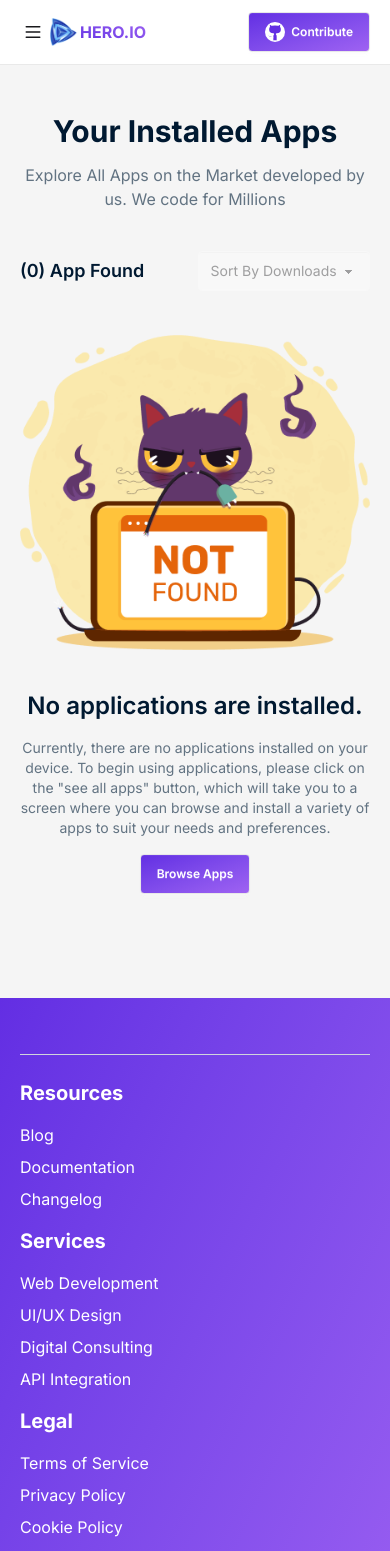
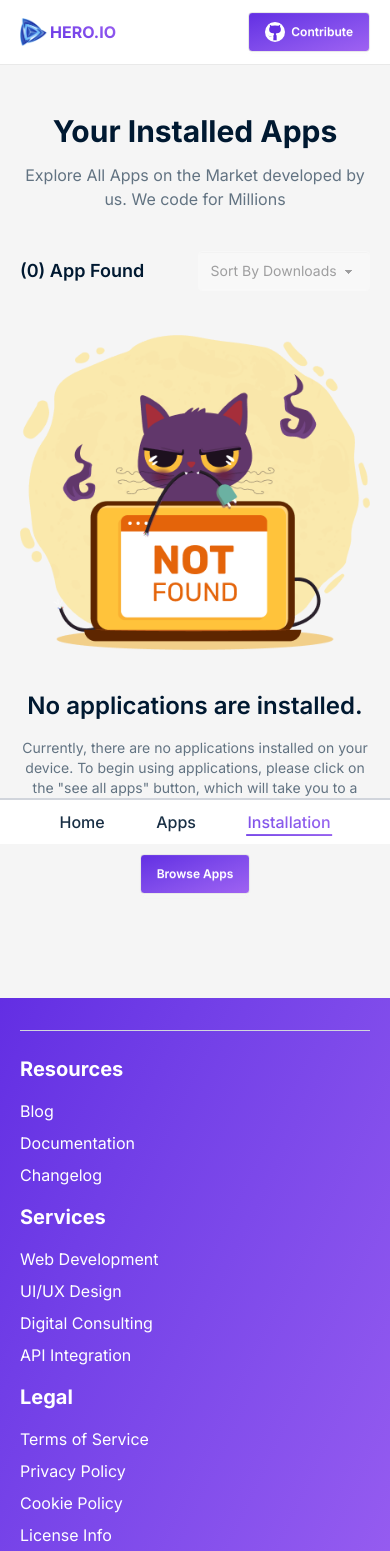
Before and after one commit to programmerrakibul/hero.io, a React (Vite) app: page /installation in a window 390 px wide. Shown: the top 1551 px of the page. Built offline with nearby package versions, Linux system fonts and the light colour scheme.

Commit message:
navbar responsive modified

```diff
--- a/index.html
+++ b/index.html
@@ -18,7 +18,7 @@
     />
   </head>
   <body
-    class="text-base md:text-lg font-['inter'] font-normal text-[#001931] bg-[#F5F5F5] min-h-dvh"
+    class="text-base md:text-lg font-['inter'] font-normal text-[#001931] bg-[#F5F5F5] min-h-dvh relative"
   >
     <div id="root"></div>
     <script type="module" src="/src/main.jsx"></script>
--- a/src/components/Footer/Footer.jsx
+++ b/src/components/Footer/Footer.jsx
@@ -3,12 +3,9 @@ import Container from "../Container/Container";
 
 const Footer = () => {
   return (
-    <footer className=" text-white py-8 bg-gradient-to-br from-[#632EE3] to-[#9F62F2]">
+    <footer className=" text-white py-8 bg-gradient-to-br from-[#632EE3] to-[#9F62F2] mb-[46px] sm:mb-0">
       <Container>
         <div className="space-y-6">
-          <div>
-
-          </div>
           <hr className="text-gray-300" />
 
           <div className="grid sm:grid-cols-2 md:grid-cols-4 gap-4">
--- a/src/components/Navbar/Navbar.jsx
+++ b/src/components/Navbar/Navbar.jsx
@@ -2,7 +2,7 @@ import { Link, NavLink } from "react-router";
 import Container from "../Container/Container";
 import logo from "../../assets/logo.png";
 import "./Navbar.css";
-import { Github, TextAlignJustify } from "lucide-react";
+import { Github } from "lucide-react";
 import Button from "../Button/Button";
 
 const Navbar = () => {
@@ -23,21 +23,6 @@ const Navbar = () => {
       <Container>
         <div className="navbar p-0">
           <div className="navbar-start gap-1">
-            <div className="dropdown">
-              <div
-                tabIndex={0}
-                role="button"
-                className="btn bg-transparent shadow-none border-none p-1 sm:hidden"
-              >
-                <TextAlignJustify size={18} />
-              </div>
-              <ul
-                tabIndex={0}
-                className="menu menu-sm dropdown-content bg-base-100 rounded-box z-1 mt-3 w-52 p-2 shadow"
-              >
-                {navLinks}
-              </ul>
-            </div>
             <Link
               to=".."
               className="flex items-center justify-center gap-0.5 sm:gap-1.5"
@@ -48,9 +33,13 @@ const Navbar = () => {
               </span>
             </Link>
           </div>
-          <div className="navbar-center hidden sm:flex">
-            <ul className="menu menu-horizontal px-1">{navLinks}</ul>
+
+          <div className="navbar-center fixed sm:relative bottom-0 left-0 w-full sm:w-auto bg-white border-t-2 border-gray-300 sm:border-none z-10">
+            <ul className="menu menu-horizontal w-full justify-evenly px-5 sm:px-1">
+              {navLinks}
+            </ul>
           </div>
+
           <div className="navbar-end">
             <Button to="https://github.com/programmerrakibul">
               <Github
```
